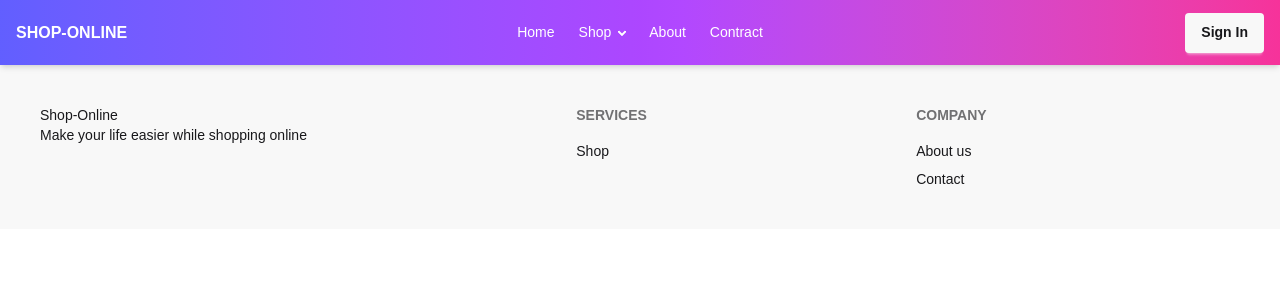
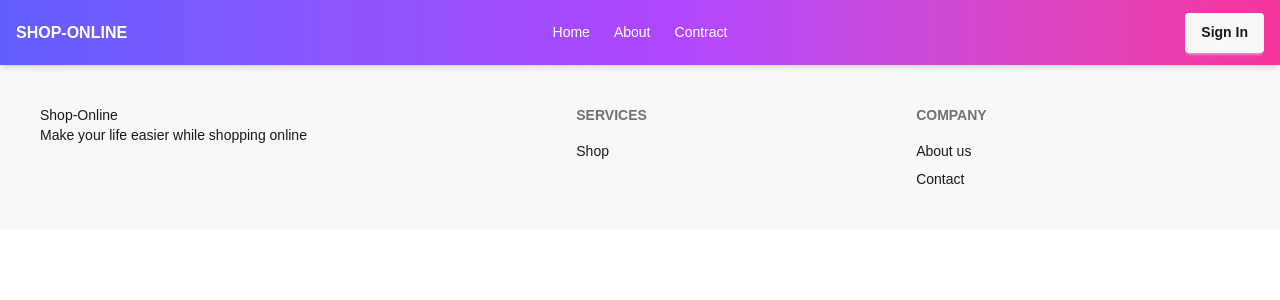
Before and after one commit to adnan-kibria/Order-and-Logistics-Management-System, a Next.js app in the folder frontend/: page / in a window 1280 px wide. Shown: the top 300 px of the page. Built offline with nearby package versions, Linux system fonts and the light colour scheme.

Commit message:
one navigation removed

```diff
--- a/frontend/app/components/nav-bar.tsx
+++ b/frontend/app/components/nav-bar.tsx
@@ -13,13 +13,6 @@ export default function NavBar(){
               tabIndex={-1}
               className="menu menu-sm dropdown-content bg-base-100 rounded-box z-1 mt-3 w-52 p-2 shadow">
               <li><Link href={"/"}>Home</Link></li>
-              <li>
-                <Link href={"/products"}>Shop</Link>
-                <ul className="p-2">
-                  <li><Link href={"products?category=clothings"}>Clothings</Link></li>
-                  <li><Link href={"products?category=electronics"}>Electronics</Link></li>
-                </ul>
-              </li>
               <li><Link href={"/about"}>About</Link></li>
               <li><Link href={"/contract"}>Contract</Link></li>
             </ul>
@@ -29,15 +22,6 @@ export default function NavBar(){
         <div className="navbar-center hidden lg:flex">
           <ul className="menu menu-horizontal px-1">
             <li><Link href={"/"}>Home</Link></li>
-            <li>
-              <details>
-                <summary>Shop</summary>
-                <ul className="p-2 bg-indigo-500 w-40 z-1">
-                  <li><Link href={"products?category=clothings"}>Clothings</Link></li>
-                  <li><Link href={"products?category=electronics"}>Electronics</Link></li>
-                </ul>
-              </details>
-            </li>
             <li><Link href={"/about"}>About</Link></li>
             <li><Link href={"/contract"}>Contract</Link></li>
           </ul>
```
